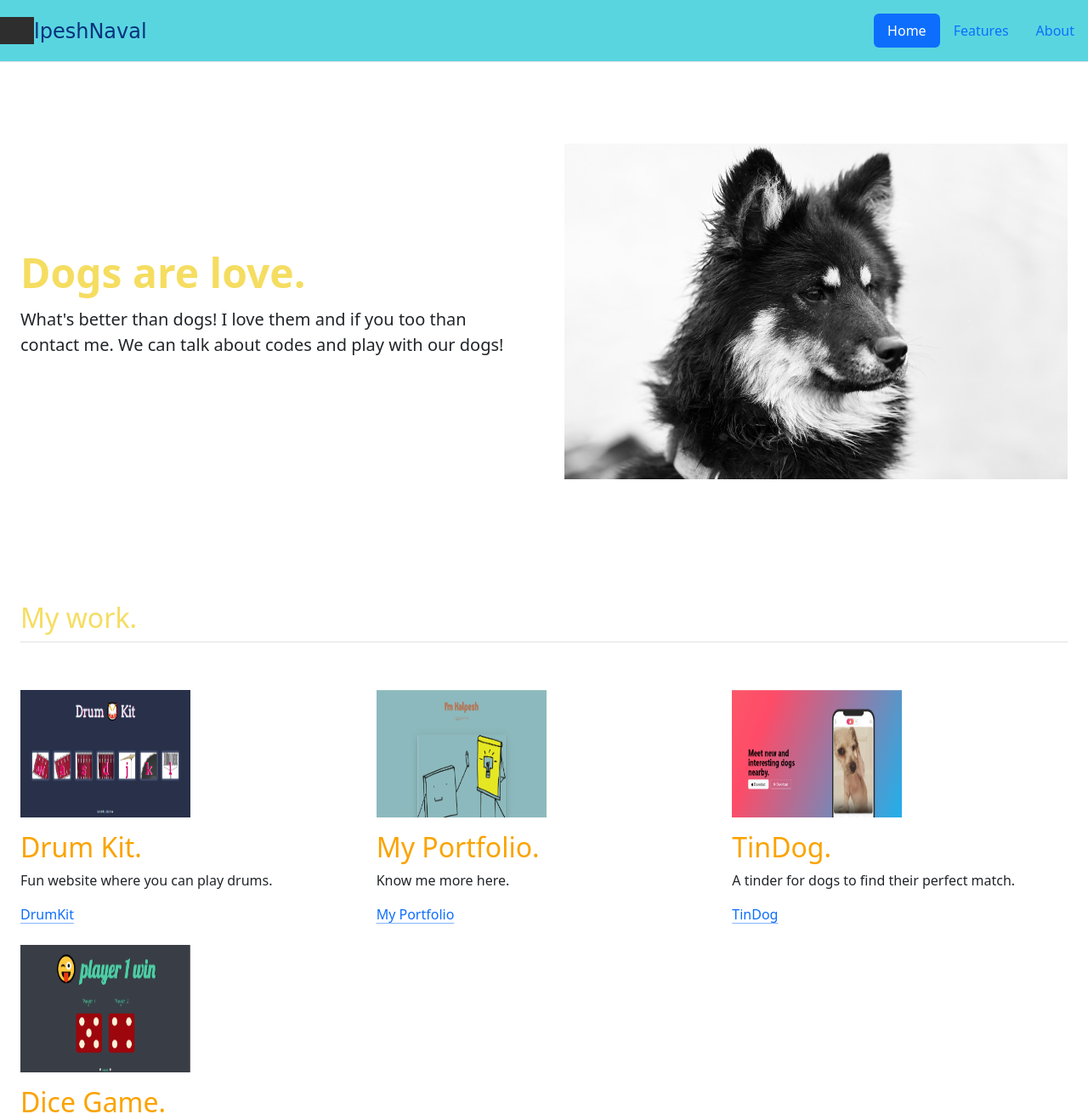
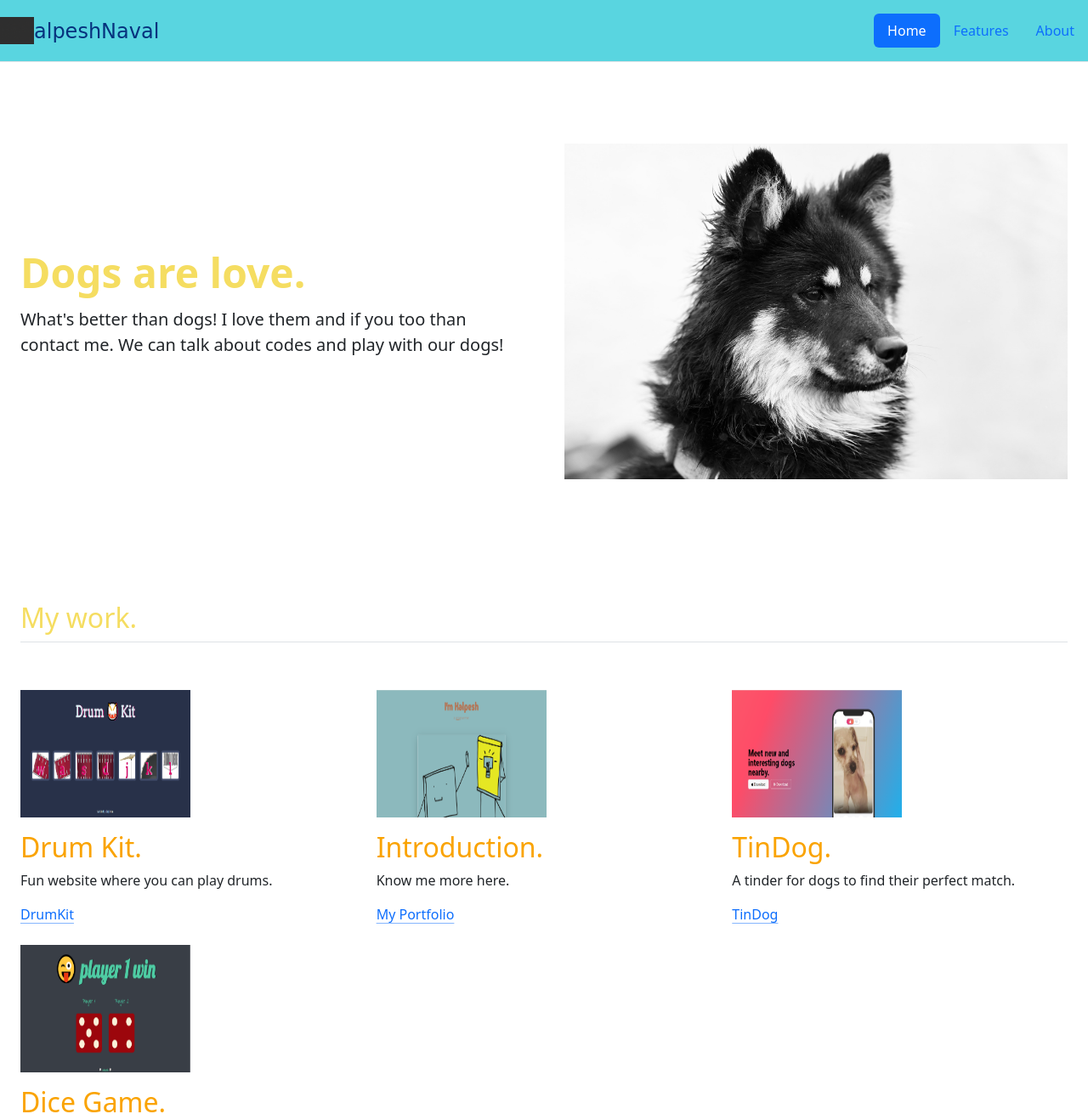
Before and after one commit to kalpeshnaval/practicePortfolio, a plain HTML site: page index.html in a window 1280 px wide. Shown: the top 1311 px of the page at 85% size. Drawn offline with nearby package versions, Linux system fonts and the light colour scheme; a web font is replaced by a local one.

Commit message:
Update index.html

```diff
--- a/index.html
+++ b/index.html
@@ -17,7 +17,7 @@
         <header class="d-flex flex-wrap justify-content-center py-3 border-bottom">
           <a href="/" class="d-flex align-items-center mb-3 mb-md-0 me-md-auto link-body-emphasis text-decoration-none">
             <img src="logo.gif" alt="logo" width="40" height="32">
-            <span class="fs-4"><span class = "myName styleName">lpeshNaval</span></span>
+            <span class="fs-4"><span class = "myName styleName">alpeshNaval</span></span>
           </a>
 
           <ul class="nav nav-pills">
@@ -61,7 +61,7 @@
             <div class="feature-icon d-inline-flex align-items-center justify-content-center text-bg-primary bg-gradient fs-2 mb-3">
               <img src="myWeb.png" alt="My Portfolio" width="200" height="150">
             </div>
-            <h3 class="fs-2 backgroundColor4">My Portfolio.</h3>
+            <h3 class="fs-2 backgroundColor4">Introduction.</h3>
             <p>Know me more here.</p>
             <a rel="noopener" href="https://kalpeshnaval.github.io/project-portfolio/" class="icon-link">
               My Portfolio
```
